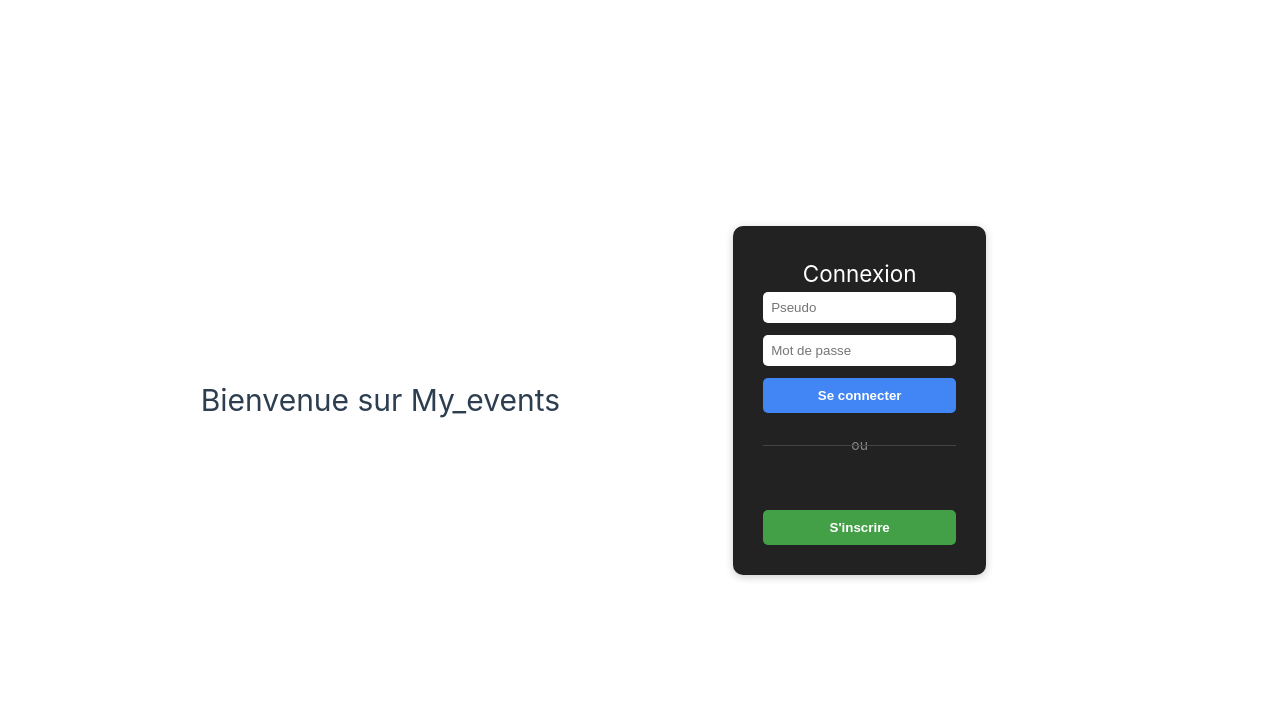
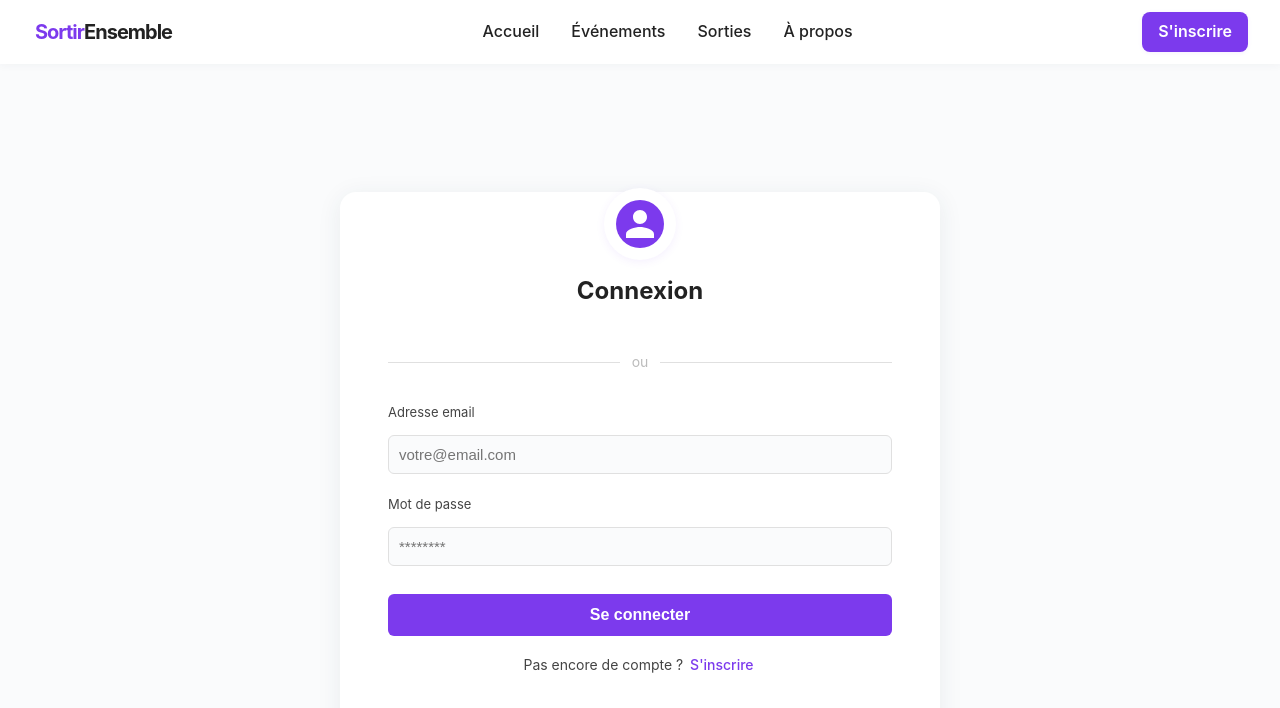
Before and after one commit to Mavrokai/CMS, a Vue app in the folder client/: page /login in a window 1280 px wide. Shown: the top 708 px of the page. Built offline with nearby package versions, Linux system fonts and the light colour scheme.

Commit message:
[+] feat(frontend): add style login page

```diff
--- a/client/src/App.vue
+++ b/client/src/App.vue
@@ -3,79 +3,123 @@ import { RouterLink, RouterView } from 'vue-router'
 </script>
 
 <template>
-  <header>
-    <div class="wrapper">
-      <h1>Bienvenue sur My_events</h1>
-      <!-- <nav>
-        <RouterLink to="/">Home</RouterLink>
-        <RouterLink to="/about">About</RouterLink>
-      </nav> -->
-    </div>
-  </header>
-
-  <RouterView />
+  <div class="app-bg">
+    <nav class="navbar">
+      <div class="navbar-left">
+        <RouterLink to="/" class="logo-link">
+          <span class="logo-text">Sortir<span class="logo-bold">Ensemble</span></span>
+        </RouterLink>
+      </div>
+      <div class="navbar-center">
+        <RouterLink to="/" class="nav-link">Accueil</RouterLink>
+        <RouterLink to="/events" class="nav-link">Événements</RouterLink>
+        <RouterLink to="/sorties" class="nav-link">Sorties</RouterLink>
+        <RouterLink to="/about" class="nav-link">À propos</RouterLink>
+      </div>
+      <div class="navbar-right">
+        <RouterLink to="/register" class="signup-btn">S'inscrire</RouterLink>
+      </div>
+    </nav>
+    <main>
+      <RouterView />
+    </main>
+  </div>
 </template>
 
 <style scoped>
-header {
-  line-height: 1.5;
-  max-height: 100vh;
+.app-bg {
+  min-height: 100vh;
+  background: #fafbfc;
 }
-
-.logo {
+.navbar {
+  width: 100%;
+  background: #fff;
+  box-shadow: 0 2px 8px rgba(44, 62, 80, 0.04);
+  display: flex;
+  align-items: center;
+  justify-content: space-between;
+  padding: 0 32px;
+  height: 64px;
+  position: sticky;
+  top: 0;
+  z-index: 10;
+}
+.navbar-left {
+  display: flex;
+  align-items: center;
+  flex: 0 0 auto;
+}
+.logo-link {
+  text-decoration: none;
+  margin-right: 18px;
+}
+.logo-text {
+  font-size: 1.25rem;
+  font-weight: 700;
+  color: #7c3aed;
+  letter-spacing: -1px;
+}
+.logo-bold {
+  color: #222;
+  font-weight: 700;
+}
+.navbar-center {
+  display: flex;
+  flex: 1 1 0;
+  justify-content: center;
+  align-items: center;
+  gap: 18px;
+}
+.nav-link {
+  color: #222;
+  text-decoration: none;
+  font-size: 1rem;
+  font-weight: 500;
+  margin-right: 8px;
+  transition: color 0.15s;
+}
+.nav-link:last-child {
+  margin-right: 0;
+}
+.nav-link:hover {
+  color: #7c3aed;
+}
+.navbar-right {
+  display: flex;
+  align-items: center;
+  gap: 16px;
+  flex: 0 0 auto;
+}
+.search-btn {
+  background: none;
+  border: none;
+  padding: 6px;
+  cursor: pointer;
+  display: flex;
+  align-items: center;
+  margin-right: 8px;
+}
+.signup-btn {
+  background: #7c3aed;
+  color: #fff;
+  border: none;
+  border-radius: 8px;
+  padding: 7px 16px;
+  font-size: 1rem;
+  font-weight: 600;
+  text-decoration: none;
+  transition: background 0.15s;
+  box-shadow: 0 1px 4px rgba(124, 58, 237, 0.08);
+}
+.signup-btn:hover {
+  background: #5b21b6;
+}
+main {
+  min-height: calc(100vh - 64px);
+  width: 100%;
   display: block;
-  margin: 0 auto 2rem;
-}
-
-nav {
-  width: 100%;
-  font-size: 12px;
-  text-align: center;
-  margin-top: 2rem;
-}
-
-nav a.router-link-exact-active {
-  color: var(--color-text);
-}
-
-nav a.router-link-exact-active:hover {
-  background-color: transparent;
-}
-
-nav a {
-  display: inline-block;
-  padding: 0 1rem;
-  border-left: 1px solid var(--color-border);
-}
-
-nav a:first-of-type {
-  border: 0;
-}
-
-@media (min-width: 1024px) {
-  header {
-    display: flex;
-    place-items: center;
-    padding-right: calc(var(--section-gap) / 2);
-  }
-
-  .logo {
-    margin: 0 2rem 0 0;
-  }
-
-  header .wrapper {
-    display: flex;
-    place-items: flex-start;
-    flex-wrap: wrap;
-  }
-
-  nav {
-    text-align: left;
-    margin-left: -1rem;
-    font-size: 1rem;
-
-    padding: 1rem 0;
-    margin-top: 1rem;
-  }
+  align-items: initial;
+  justify-content: initial;
+  padding-top: 32px;
 }
 </style>
--- a/client/src/assets/base.css
+++ b/client/src/assets/base.css
@@ -38,16 +38,22 @@
 
 @media (prefers-color-scheme: dark) {
   :root {
-    --color-background: var(--vt-c-black);
-    --color-background-soft: var(--vt-c-black-soft);
-    --color-background-mute: var(--vt-c-black-mute);
+    --color-background: #fafbfc;
+    --color-background-soft: #fafbfc;
+    --color-background-mute: #fafbfc;
+    --color-border: var(--vt-c-divider-light-2);
+    --color-border-hover: var(--vt-c-divider-light-1);
+    --color-heading: var(--vt-c-text-light-1);
+    --color-text: var(--vt-c-text-light-1);
+  }
+}
 
-    --color-border: var(--vt-c-divider-dark-2);
-    --color-border-hover: var(--vt-c-divider-dark-1);
-
-    --color-heading: var(--vt-c-text-dark-1);
-    --color-text: var(--vt-c-text-dark-2);
-  }
+html,
+body {
+  background: #fafbfc !important;
+  min-height: 100vh;
+  margin: 0;
+  padding: 0;
 }
 
 *,
@@ -61,7 +67,7 @@
 body {
   min-height: 100vh;
   color: var(--color-text);
-  background: var(--color-background);
+  background: none !important;
   transition:
     color 0.5s,
     background-color 0.5s;
--- a/client/src/assets/main.css
+++ b/client/src/assets/main.css
@@ -1,9 +1,10 @@
 @import './base.css';
 
 #app {
-  max-width: 1280px;
-  margin: 0 auto;
-  padding: 2rem;
+  width: 100%;
+  max-width: none;
+  margin: 0;
+  padding: 0;
   font-weight: normal;
 }
 
@@ -15,6 +16,16 @@ a,
   padding: 3px;
 }
 
+.nav-link:hover {
+  background: none;
+  color: #7c3aed;
+}
+
+.logo-link:hover {
+  background: none;
+  color: #7c3aed;
+}
+
 @media (hover: hover) {
   a:hover {
     background-color: hsla(160, 100%, 37%, 0.2);
@@ -23,13 +34,13 @@ a,
 
 @media (min-width: 1024px) {
   body {
-    display: flex;
-    place-items: center;
+    display: block;
+    place-items: initial;
   }
 
   #app {
-    display: grid;
-    grid-template-columns: 1fr 1fr;
-    padding: 0 2rem;
+    display: block;
+    grid-template-columns: none;
+    padding: 0;
   }
 }
--- a/client/src/views/LoginView.vue
+++ b/client/src/views/LoginView.vue
@@ -108,7 +108,7 @@ onMounted(() => {
     window.google.accounts.id.renderButton(document.getElementById('google-one-tap-button'), {
       theme: 'outline',
       size: 'large',
-      width: 200,
+      width: 250,
       text: 'signin_with',
     })
   }
@@ -124,92 +124,179 @@ const logout = () => {
 </script>
 
 <template>
-  <div class="login-container">
-    <h2>Connexion</h2>
-    <form @submit.prevent="handleLogin" class="login-form">
-      <input v-model="pseudo" type="text" placeholder="Pseudo" required />
-      <input v-model="password" type="password" placeholder="Mot de passe" required />
-      <button type="submit" :disabled="loading">Se connecter</button>
-    </form>
-
-    <div class="divider">
-      <span>ou</span>
+  <div class="login-bg">
+    <div class="login-card">
+      <div class="login-icon">
+        <svg width="48" height="48" viewBox="0 0 24 24" fill="none">
+          <circle cx="12" cy="12" r="12" fill="#7c3aed" />
+          <path
+            d="M12 12c1.933 0 3.5-1.567 3.5-3.5S13.933 5 12 5s-3.5 1.567-3.5 3.5S10.067 12 12 12zm0 1.5c-2.33 0-7 1.167-7 3.5V19h14v-2c0-2.333-4.67-3.5-7-3.5z"
+            fill="#fff"
+          />
+        </svg>
+      </div>
+      <h2 class="login-title">Connexion</h2>
+      <div id="google-one-tap-button" class="google-button"></div>
+      <div class="divider"><span>ou</span></div>
+      <form @submit.prevent="handleLogin" class="login-form">
+        <label for="email">Adresse email</label>
+        <input v-model="pseudo" id="email" type="email" placeholder="votre@email.com" required />
+        <label for="password">Mot de passe</label>
+        <input v-model="password" id="password" type="password" placeholder="********" required />
+        <button type="submit" :disabled="loading" class="main-btn">Se connecter</button>
+      </form>
+      <div class="register-link">
+        Pas encore de compte ? <a @click.prevent="router.push('/register')">S'inscrire</a>
+      </div>
+      <div v-if="loading" class="loading">Chargement...</div>
+      <div v-if="error" class="error">{{ error }}</div>
     </div>
-
-    <div id="google-one-tap-button" class="google-button"></div>
-
-    <button class="register-btn" @click="router.push('/register')" type="button">S'inscrire</button>
-    <div v-if="loading" class="loading">Chargement...</div>
-    <div v-if="error" class="error">{{ error }}</div>
-    <button v-if="isLoggedIn" class="logout-btn" @click="logout" type="button">Déconnexion</button>
   </div>
 </template>
 
 <style>
-.login-container {
-  max-width: 400px;
-  margin: 60px auto;
-  padding: 30px;
-  background: #222;
-  border-radius: 10px;
-  color: #fff;
-  box-shadow: 0 2px 8px rgba(0, 0, 0, 0.2);
+.login-bg {
+  display: flex;
+  align-items: center;
+  justify-content: center;
+  background: none;
+}
+.login-card {
+  margin-top: 6rem;
+  background: #fff;
+  border-radius: 16px;
+  box-shadow: 0 4px 24px rgba(44, 62, 80, 0.08);
+  padding: 56px 48px 48px 48px;
+  max-width: 600px;
+  width: 100%;
+  max-height: 1000px;
+  height: 550px;
+  display: flex;
+  flex-direction: column;
+  align-items: center;
+}
+.login-icon {
+  background: #fff;
+  border-radius: 50%;
+  width: 72px;
+  height: 72px;
+  display: flex;
+  align-items: center;
+  justify-content: center;
+  margin-top: -60px;
+  margin-bottom: 12px;
+  box-shadow: 0 2px 8px rgba(124, 58, 237, 0.08);
+}
+.login-title {
+  font-size: 1.5rem;
+  font-weight: 700;
+  color: #222;
+  margin-bottom: 24px;
+  margin-top: 0;
+}
+.google-btn {
+  width: 100%;
+  height: 100%;
+  background: #fff;
+  border: 1px solid #e0e0e0;
+  border-radius: 6px;
+  padding: 10px 0;
+  display: flex;
+  align-items: center;
+  justify-content: center;
+  gap: 8px;
+  font-weight: 500;
+  color: #222;
+  cursor: pointer;
+  margin-bottom: 16px;
+  transition: box-shadow 0.2s;
+}
+.google-btn:hover {
+  box-shadow: 0 2px 8px rgba(66, 133, 244, 0.08);
+}
+.google-logo {
+  width: 20px;
+  height: 20px;
+}
+.divider {
+  width: 100%;
   text-align: center;
+  position: relative;
+  margin: 16px 0 20px 0;
+}
+.divider span {
+  background: #fff;
+  color: #bbb;
+  font-size: 14px;
+  padding: 0 12px;
+  position: relative;
+  z-index: 1;
+}
+.divider:before {
+  content: '';
+  position: absolute;
+  left: 0;
+  right: 0;
+  top: 50%;
+  height: 1px;
+  background: #e0e0e0;
+  z-index: 0;
 }
 .login-form {
+  width: 100%;
   display: flex;
   flex-direction: column;
-  gap: 12px;
+  gap: 10px;
+}
+.login-form label {
+  font-size: 13px;
+  color: #444;
+  text-align: left;
+  margin-bottom: 2px;
+  margin-top: 8px;
 }
 .login-form input {
-  padding: 8px;
-  border-radius: 5px;
-  border: none;
+  padding: 10px;
+  border-radius: 6px;
+  border: 1px solid #e0e0e0;
+  background: #fafbfc;
+  font-size: 15px;
+  color: #222;
+  outline: none;
+  margin-bottom: 2px;
 }
-.login-form button {
-  padding: 10px;
-  background: #4285f4;
+.login-form input:focus {
+  border-color: #7c3aed;
+}
+.main-btn {
+  margin-top: 16px;
+  padding: 12px;
+  background: #7c3aed;
   color: #fff;
   border: none;
-  border-radius: 5px;
+  border-radius: 6px;
+  font-weight: 600;
+  font-size: 16px;
   cursor: pointer;
-  font-weight: bold;
+  transition: background 0.2s;
 }
-.divider {
-  margin: 20px 0;
-  position: relative;
-  text-align: center;
+.main-btn:disabled {
+  background: #b39ddb;
+  cursor: not-allowed;
 }
-.divider::before {
-  content: '';
-  position: absolute;
-  top: 50%;
-  left: 0;
-  right: 0;
-  height: 1px;
-  background: #444;
+.register-link {
+  margin-top: 18px;
+  font-size: 14px;
+  color: #444;
 }
-.divider span {
-  background: #222;
-  padding: 0 10px;
-  color: #888;
-  font-size: 14px;
+.register-link a {
+  color: #7c3aed;
+  text-decoration: none;
+  font-weight: 500;
+  cursor: pointer;
 }
-.google-button {
-  margin: 15px 0;
-  display: flex;
-  justify-content: center;
-}
-.register-btn {
-  margin-top: 18px;
-  padding: 10px;
-  background: #43a047;
-  color: #fff;
-  border: none;
-  border-radius: 5px;
-  cursor: pointer;
-  font-weight: bold;
-  width: 100%;
+.register-link a:hover {
+  text-decoration: underline;
 }
 .loading {
   margin-top: 10px;
@@ -217,17 +304,6 @@ const logout = () => {
 }
 .error {
   margin-top: 10px;
-  color: #e57373;
-}
-.logout-btn {
-  margin-top: 18px;
-  padding: 10px;
-  background: #e53935;
-  color: #fff;
-  border: none;
-  border-radius: 5px;
-  cursor: pointer;
-  font-weight: bold;
-  width: 100%;
+  color: #e53935;
 }
 </style>
```
Also changed, not shown: 1 other file (tests, documents, lock files or other folders).
